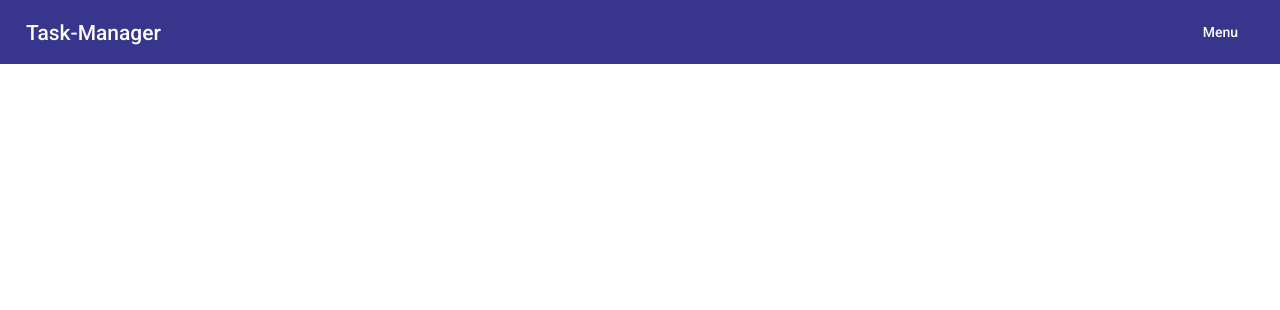
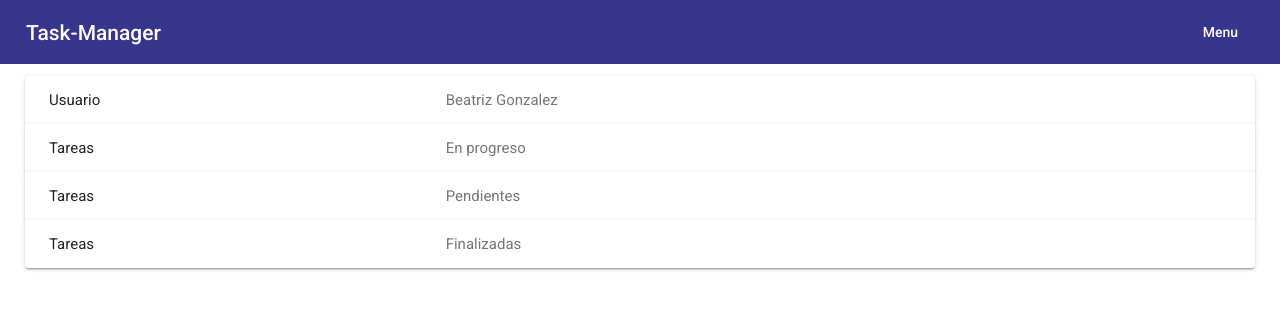
Before and after one commit to MathiasMFI/EXAMEN, an Angular app: page /home in a window 1280 px wide. Shown: the top 310 px of the page. Built offline with nearby package versions, Linux system fonts and the light colour scheme.

Commit message:
Categoria

```diff
--- a/src/app/app.module.ts
+++ b/src/app/app.module.ts
@@ -29,6 +29,10 @@ import { RegisterComponent } from './components/register/register.component';
 import { LoginComponent } from './components/login/login.component';
 import {MatMenuModule} from '@angular/material/menu';
 import {MatIconModule} from '@angular/material/icon';
+import { MatSelectModule } from '@angular/material/select';
+import {MatExpansionModule} from '@angular/material/expansion';
+import {MatAccordion} from '@angular/material/expansion';
+import {CdkAccordionModule} from '@angular/cdk/accordion';
 
 @NgModule({
   declarations: [
@@ -50,10 +54,13 @@ import {MatIconModule} from '@angular/material/icon';
     MatRadioModule,
     MatDatepickerModule,
     MatButtonModule,
-        MatButtonToggleModule,
-        MatInputModule,
-        MatFormFieldModule,
-        MatNativeDateModule,MatMenuModule,MatIconModule,
+    MatButtonToggleModule,
+    MatInputModule,
+    MatFormFieldModule,
+    MatNativeDateModule,MatMenuModule,MatIconModule,
+    MatSelectModule,
+    MatExpansionModule,
+    CdkAccordionModule
   ],
   providers: [],
   bootstrap: [AppComponent]
--- a/src/app/components/add-employee/add-employee.component.html
+++ b/src/app/components/add-employee/add-employee.component.html
@@ -49,7 +49,7 @@
               </div>
               <div>
                 <mat-form-field appearance="fill" class="example-form-field">
-                  <mat-label>Fecha de Entrega</mat-label>
+                  <mat-label >Fecha de Entrega</mat-label>
                   <input matInput [matDatepicker]="datepicker">
                   <mat-hint>MM/DD/YYYY</mat-hint>
                   <mat-datepicker-toggle matSuffix [for]="datepicker"></mat-datepicker-toggle>
@@ -62,19 +62,33 @@
                 </mat-form-field>
               </div>
             </div>
-
+            <div class="contenedorAñadirPlazo" id="contenedorAñadir">
+              <div>
+                <h4>Categoria</h4>
+              </div>
+              <div>
+                    <mat-form-field appearance="fill">
+                      <mat-label>Categoria</mat-label>
+                      <mat-select [disabled]="disableSelect.value">
+                        <mat-option value="option1">Tarea</mat-option>
+                        <mat-option value="option2">Ocio</mat-option>
+                        <mat-option value="option3">Extracurriculares</mat-option>
+                      </mat-select>
+                    </mat-form-field>
+              </div>
+            </div>
             <div class="contenedorAñadirDescripcion" id="contenedorAñadir">
               <div>
                 <h4>Descripción</h4>
               </div>
               <div>
                 <mat-form-field style="width: 250px;" class="example-full-width" appearance="fill">
-                    <textarea style="resize: none;" class="description" matInput placeholder="Tarea sobre..."></textarea>
+                    <textarea style="resize: none;" formControlName="description" matInput placeholder="Tarea sobre..."></textarea>
                 </mat-form-field>
-                <div *ngIf="myForm.get('type')?.hasError('required') && myForm.get('type')?.touched">
+                <div *ngIf="myForm.get('description')?.hasError('required') && myForm.get('description')?.touched">
                     <span>Este campo es obligatorio</span>
                 </div>
-                <div *ngIf="myForm.get('type')?.hasError('maxLength')">
+                <div *ngIf="myForm.get('description')?.hasError('maxLength')">
                     <span>Este campo debe tener como maximo 30 caracteres</span>
                 </div>
               </div>
--- a/src/app/components/add-employee/add-employee.component.ts
+++ b/src/app/components/add-employee/add-employee.component.ts
@@ -5,7 +5,7 @@ import { Router } from '@angular/router';
 import { Employee } from 'src/app/models/employee';
 import { EmployeeService } from 'src/app/services/employee.service';
 import {MatGridListModule} from '@angular/material/grid-list';
-
+import {FormControl} from '@angular/forms';
 /*@Component({
   selector: 'app-add-employee',
   templateUrl: './add-employee.component.html',
@@ -57,6 +57,7 @@ export class AddEmployeeComponent implements OnInit {
 })
 export class AddEmployeeComponent implements OnInit {
   myForm!: FormGroup;
+  disableSelect = new FormControl(false);
   constructor(
     private fb: FormBuilder,
     private employeeService: EmployeeService,
@@ -66,7 +67,8 @@ export class AddEmployeeComponent implements OnInit {
 
   ngOnInit(): void {
     this.myForm = this.fb.group({
-      title: ['', [Validators.required, Validators.maxLength(30)]]
+      title: ['', [Validators.required, Validators.maxLength(30)]],
+      description: ['', [Validators.required]],
 
     });
   }
--- a/src/app/components/home/home.component.css
+++ b/src/app/components/home/home.component.css
@@ -0,0 +1,11 @@
+.containerAccordion{
+    display: flex;
+    height: 100vh;
+    justify-content: center;
+  }
+
+  .matAccordion{
+    margin-left: 25px;
+    margin-right: 25px;
+    width: 100%;
+  }
--- a/src/app/components/home/home.component.html
+++ b/src/app/components/home/home.component.html
@@ -0,0 +1,40 @@
+<div class="containerAccordion">
+    <mat-accordion class="matAccordion">
+      <mat-expansion-panel hideToggle>
+        <mat-expansion-panel-header>
+          <mat-panel-title> Usuario </mat-panel-title>
+          <mat-panel-description>
+            Beatriz Gonzalez
+          </mat-panel-description>
+        </mat-expansion-panel-header>
+        <p>correo: beagonzalez@gmail.com</p>
+      </mat-expansion-panel>
+      <mat-expansion-panel hideToggle>
+        <mat-expansion-panel-header>
+          <mat-panel-title> Tareas </mat-panel-title>
+          <mat-panel-description>
+            En progreso
+          </mat-panel-description>
+        </mat-expansion-panel-header>
+        <p>10</p>
+      </mat-expansion-panel>
+      <mat-expansion-panel hideToggle>
+        <mat-expansion-panel-header>
+          <mat-panel-title> Tareas </mat-panel-title>
+          <mat-panel-description>
+            Pendientes
+          </mat-panel-description>
+        </mat-expansion-panel-header>
+        <p>5</p>
+      </mat-expansion-panel>
+      <mat-expansion-panel hideToggle>
+        <mat-expansion-panel-header>
+          <mat-panel-title> Tareas </mat-panel-title>
+          <mat-panel-description>
+            Finalizadas
+          </mat-panel-description>
+        </mat-expansion-panel-header>
+        <p>2</p>
+      </mat-expansion-panel>
+    </mat-accordion>
+  </div>
--- a/src/app/components/home/home.component.ts
+++ b/src/app/components/home/home.component.ts
@@ -1,4 +1,6 @@
 import { Component, OnInit } from '@angular/core';
+import {MatExpansionModule} from '@angular/material/expansion';
+import {CdkAccordionModule} from '@angular/cdk/accordion';
 
 @Component({
   selector: 'app-home',
--- a/src/app/components/list-employee/list-employee.component.html
+++ b/src/app/components/list-employee/list-employee.component.html
@@ -35,6 +35,25 @@
       <td mat-cell *matCellDef="let element">{{ element.description }}</td>
     </ng-container>
 
+    <!-- Category Column -->
+    <ng-container matColumnDef="category">
+      <th mat-header-cell *matHeaderCellDef>Categoria</th>
+      <td mat-cell *matCellDef="let element">{{ element.category }}</td>
+      <p>
+        <mat-checkbox [formControl]="disableSelect">Disable select</mat-checkbox>
+      </p>
+
+      <h4>mat-select</h4>
+      <mat-form-field appearance="fill">
+        <mat-label>Choose an option</mat-label>
+        <mat-select [disabled]="disableSelect.value">
+          <mat-option value="option1">Option 1</mat-option>
+          <mat-option value="option2" disabled>Option 2 (disabled)</mat-option>
+          <mat-option value="option3">Option 3</mat-option>
+        </mat-select>
+      </mat-form-field>
+    </ng-container>
+
     <!-- Date Column -->
     <ng-container matColumnDef="date">
       <th mat-header-cell *matHeaderCellDef>Fecha</th>
--- a/src/app/components/list-employee/list-employee.component.ts
+++ b/src/app/components/list-employee/list-employee.component.ts
@@ -3,15 +3,16 @@ import { MatPaginator } from '@angular/material/paginator';
 import { MatTableDataSource } from '@angular/material/table';
 import { Employee } from 'src/app/models/employee';
 import { EmployeeService } from 'src/app/services/employee.service';
-
+import {FormControl} from '@angular/forms';
 @Component({
   selector: 'app-list-employee',
   templateUrl: './list-employee.component.html',
   styleUrls: ['./list-employee.component.css']
 })
 export class ListEmployeeComponent implements OnInit {
-  displayedColumns: string[] = ['id', 'title', 'description', 'date', 'status','actions'];
+  displayedColumns: string[] = ['id', 'title', 'description', 'category', 'date', 'status','actions'];
   dataSource = new MatTableDataSource<Employee>();
+  disableSelect = new FormControl(false);
 
   @ViewChild(MatPaginator) paginator!:MatPaginator;
 
--- a/src/app/components/login/login.component.html
+++ b/src/app/components/login/login.component.html
@@ -45,7 +45,7 @@
         </div>
         <div class="col-lg-12">
             <button mat-raised-button color="warn" routerLink="/login">Cancelar</button>
-            <button style="margin-left: 10px" mat-raised-button color="primary" [disabled]="myForm.invalid" >Aceptar</button>
+            <button style="margin-left: 10px" mat-raised-button color="primary" [disabled]="myForm.invalid" routerLink="/home" >Aceptar</button>
         </div>
     </form>
 </div>
```
Also changed, not shown: server/db.json (+5 -35 lines).
